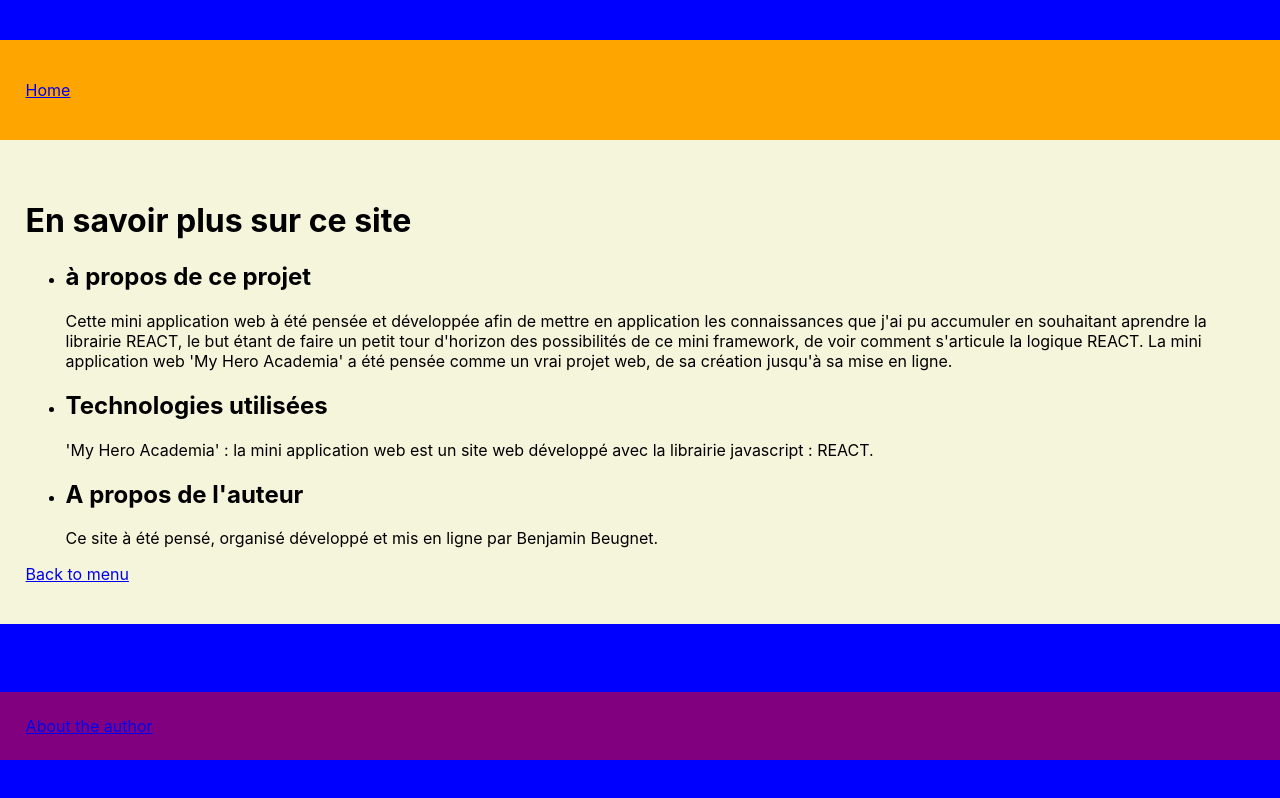
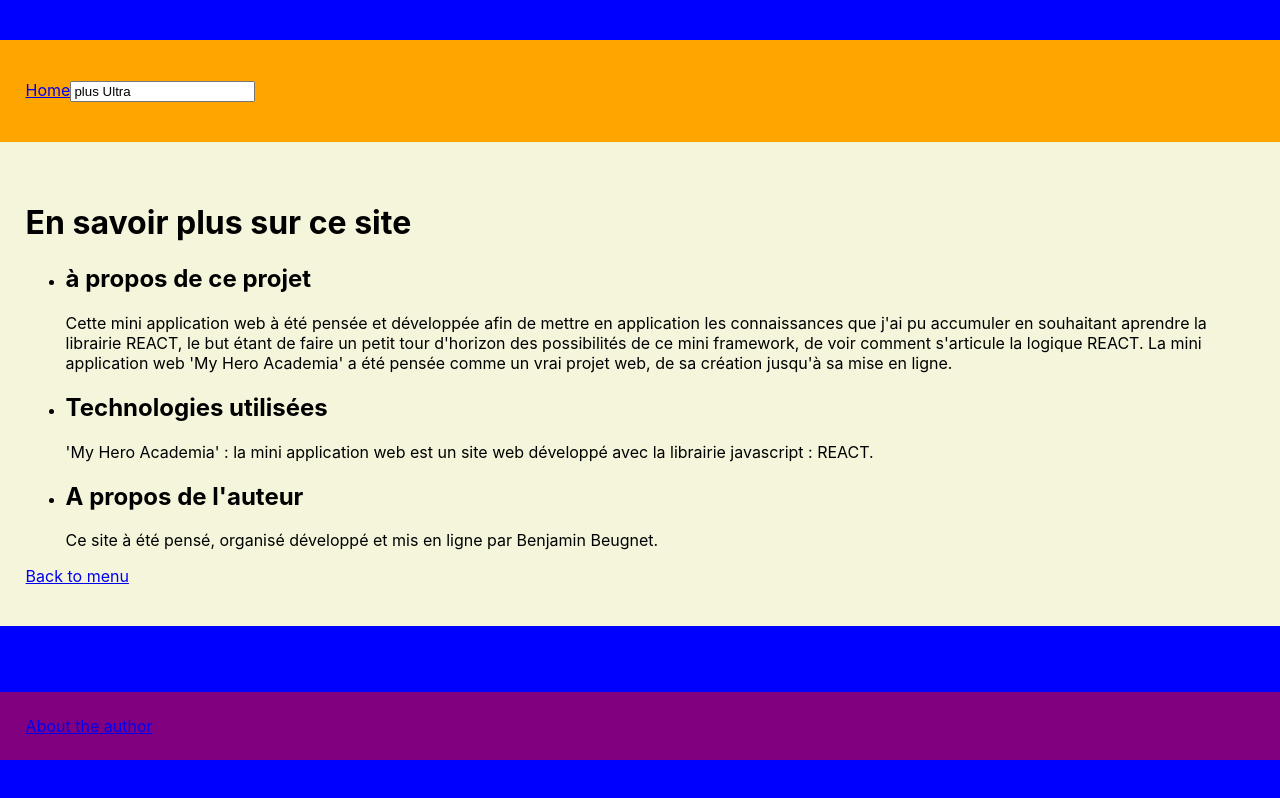
Before and after one commit to benj-san/FR_MHA_GHIO_REACT, a React (Create React App) app in the folder my-hero-academia-app/: page /about in a window 1280 px wide. Built offline with nearby package versions, Linux system fonts and the light colour scheme.

Commit message:
searchBar addition and funtionalities, filtered text retrieving function developed

```diff
--- a/my-hero-academia-app/src/Data/ABOUT.js
+++ b/my-hero-academia-app/src/Data/ABOUT.js
@@ -2,14 +2,17 @@
 
 export const ABOUT = [
     {
+        id : 1,
         title : "à propos de ce projet",
         content : "Cette mini application web à été pensée et développée afin de mettre en application les connaissances que j'ai pu accumuler en souhaitant aprendre la librairie REACT, le but étant de faire un petit tour d'horizon des possibilités de ce mini framework, de voir comment s'articule la logique REACT. La mini application web 'My Hero Academia' a été pensée comme un vrai projet web, de sa création jusqu'à sa mise en ligne."
     },
     {
+        id : 2,
         title : "Technologies utilisées",
         content : "'My Hero Academia' : la mini application web est un site web développé avec la librairie javascript : REACT."
     },
     {
+        id : 3,
         title : "A propos de l'auteur",
         content : "Ce site à été pensé, organisé développé et mis en ligne par Benjamin Beugnet."
     }
--- a/my-hero-academia-app/src/Header/Header.js
+++ b/my-hero-academia-app/src/Header/Header.js
@@ -1,10 +1,13 @@
 import './header.css';
+import './../SearchBar/SearchBar'
 import { Link } from "react-router-dom";
+import { SearchBar } from './../SearchBar/SearchBar';
 
 function Header() {
     return (
         <header className="app-header">
             <Link to="/">Home</Link>
+            <SearchBar />
         </header>
     );
 }
--- /dev/null
+++ b/my-hero-academia-app/src/SearchBar/SearchBar.js
@@ -0,0 +1,29 @@
+import './searchBar.css';
+import React, { useState } from 'react';
+
+function filterTextChanged (filterText) {
+
+    const textFiltered = filterText
+    return textFiltered
+}
+
+function SearchBar() {
+
+    const [state, setState] = useState({
+        filterText : "plus Ultra"
+    })
+
+    function textFilterChanged(e){
+        setState({
+            filterText : e.target.value
+        })
+    }
+
+    filterTextChanged(state.filterText)
+
+    return (
+        <input value={state.filterText} type="text" placeholder= "search for a hero" onChange={textFilterChanged} />
+        )
+}
+
+export {filterTextChanged, SearchBar}
```
Also changed, not shown: my-hero-academia-app/src/Main/Main.js (+8 -6 lines), my-hero-academia-app/src/SearchBar/searchBar.css (added), 1 other file (tests, documents, lock files or other folders).
